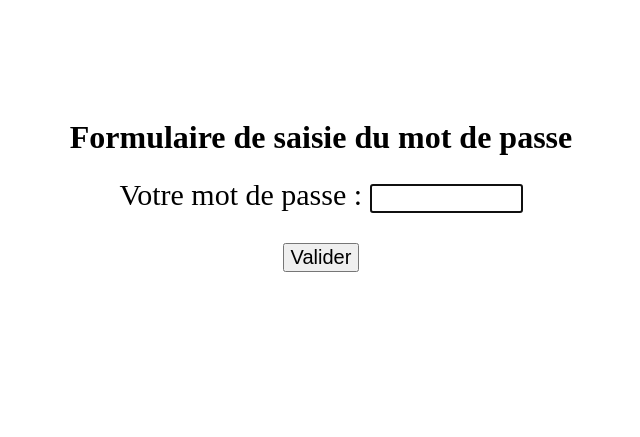
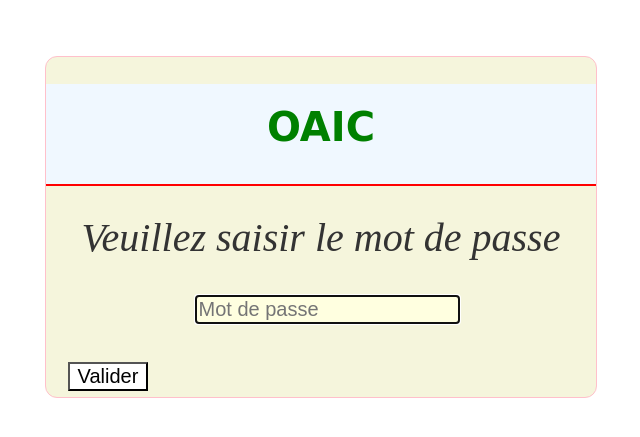
Before and after one commit to joehamza/backend3hk, a PHP site: page /index2.php in a window 1280 px wide. Shown: the top 437 px of the page, without its empty margins (319-959 px from the left). Run offline with PHP 8.4, Linux system fonts and the light colour scheme.

Commit message:
Update index2.php

```diff
--- a/index2.php
+++ b/index2.php
@@ -4,26 +4,105 @@ if(isset($_POST["password"])){
 $password=$_POST["password"];
 if($password=="123" ){
 @$_SESSION["auto"]="oui";
-header("location:https://apibacken3hk.herokuapp.com");
+header("location:page1.php");
 $_SESSION["mauv"]="premier test";
 }
-else{echo"Mauvais mot de passe";}
+else{echo"<div style='position:absolute;top:53%;left:50%;color:red;font-size:25px;'>Mot de passe incorrect</div>";}
 }
 ?>
 <html>
-<style>
-.inp{
-font-size:20px;
-}
-</style>
-<center>
-<br><br><br><br><br>
-<h1>Formulaire de saisie du mot de passe</h1>
-<div style="font-size:30px;">
-<form  method="post">
-Votre mot de passe    : <input type="password" size="10" name="password" class="inp" autofocus><p>
-<input type="submit" class="inp" name="submit" value="Valider">
-</form>
-</div>
-</center>
+
+<head>
+    <meta charset="UTF-8">
+
+    <style>
+        h3 {
+            text-align: center;
+        }
+		em{color:#333333;font-size:40px;}
+
+        img {
+            display: block;
+            margin: auto;
+            height: 150px;
+            width: 150px;
+        }
+
+        .input {
+            margin: 6px;
+            padding: 10px;
+            display: block;
+            margin: auto;
+            color: palevioletred;
+            font-size: 30px;
+        }
+
+        input {
+            width: 50%;
+            display: block;
+            margin-left: 12px;
+            background: none;
+            background-color: lightyellow;
+			font-size:20px;
+        }
+
+
+        #heading {
+            font-family: cursive;
+            text-align: center;
+            color: green;
+            padding-top: 20px;
+			font-size:40px;
+
+        }
+
+
+
+        #form_body {
+            border-radius: 12px;
+            height: 340px;
+            width: 550px;
+            background-color: beige;
+            border: 1px solid pink;
+            margin: auto;
+            margin-top: 12px;
+        }
+
+
+        #head {
+            border-bottom: 2px solid red;
+            height: 100px;
+            background-color: aliceblue;
+        }
+
+        #submit {
+            background-color: white;
+            width: 80px;
+			font-size:20px;
+        }
+    </style>
+</head>
+
+<body>
+    <form method="post" >
+  <br><br>
+            <div id="form_body">
+                <div id="head">
+                    <h1 id="heading">OAIC</h1>
+                </div>
+                <br />
+                <div id="input_name" class="input">
+				<center><em>Veuillez saisir le mot de passe</em>
+				<br><br>
+                    <input id="name" type="password" Placeholder="Mot de passe" name="password" required autofocus></center>
+                </div>
+                  <br>
+                <div class="id input">
+                    <input id="submit" type="submit" name="submit" value="Valider" />
+
+                </div>
+            </div>
+    </form>
+</body>
+
 </html>
```
